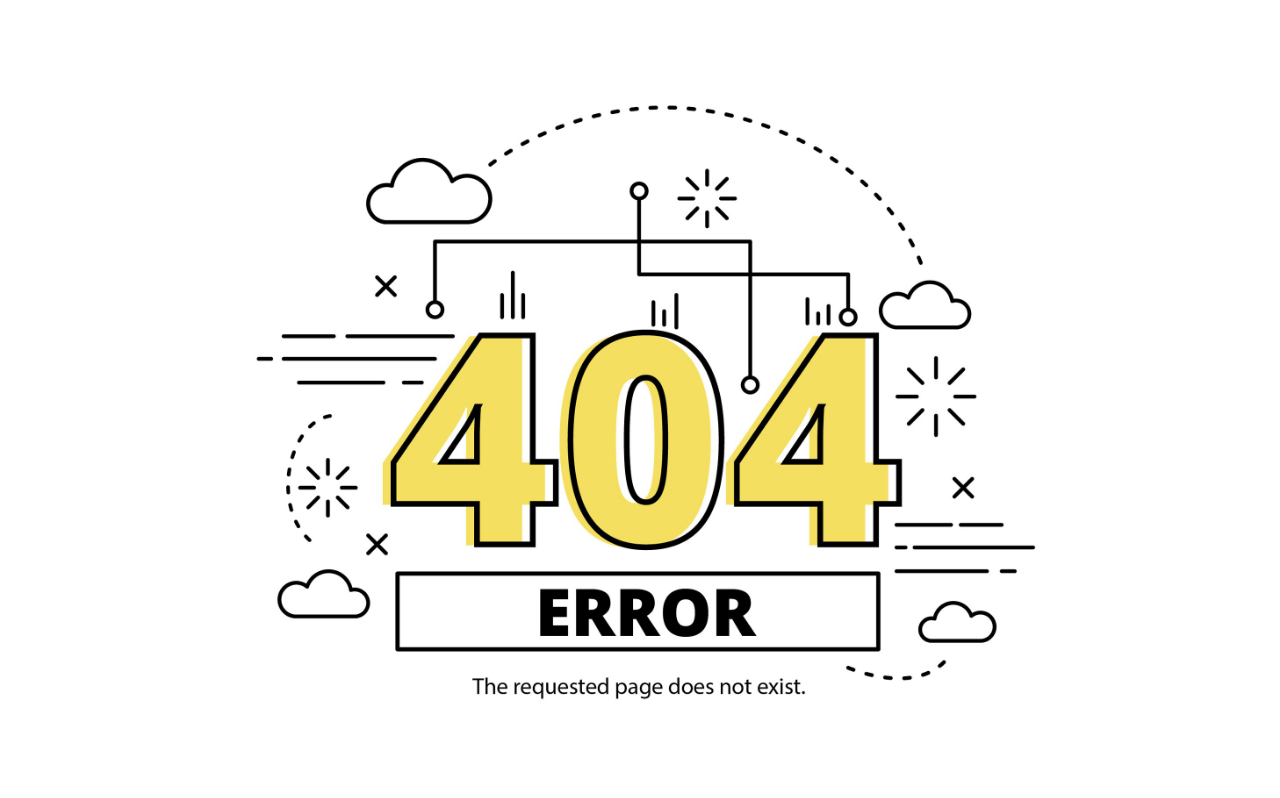
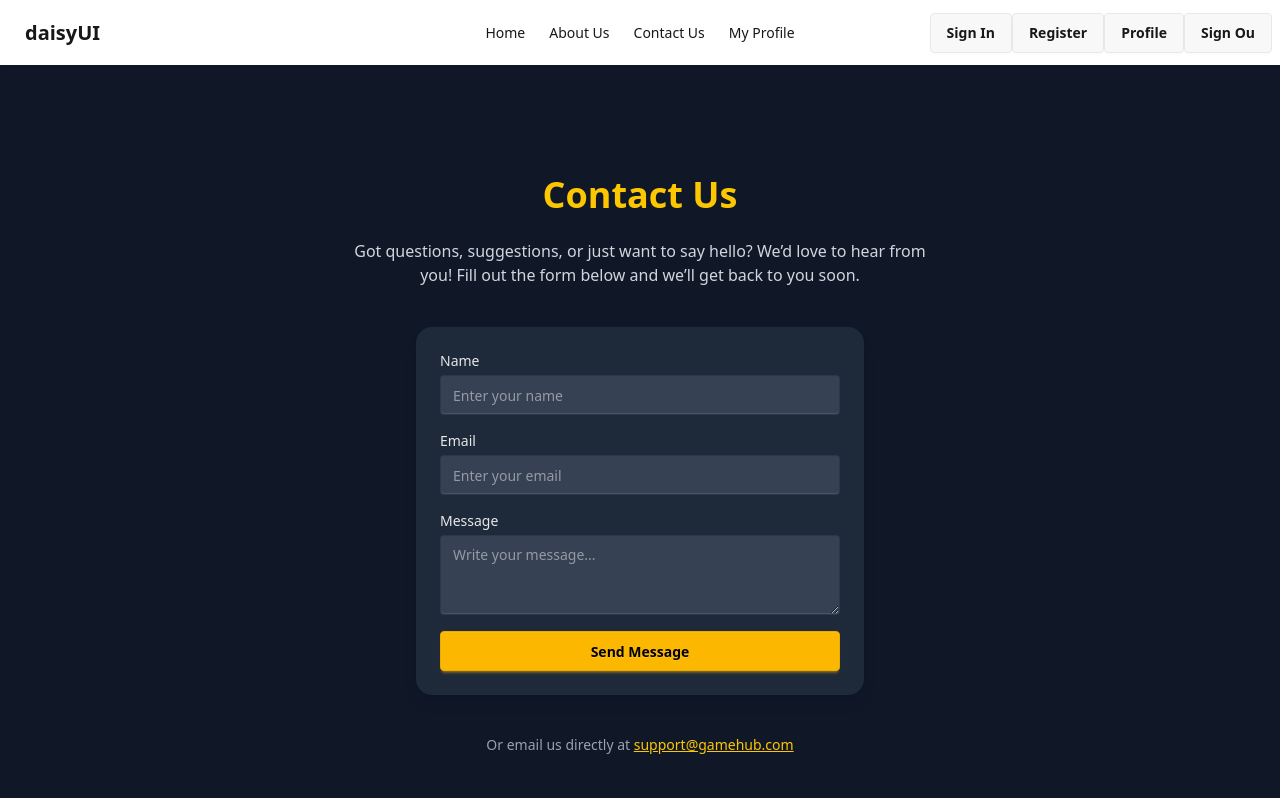
Before and after one commit to zubaer-developer/b12-a9-firesheild-zubaer-developer, a React (Vite) app: page /contact in a window 1280 px wide. Before the commit this address had no page. Shown: the top 798 px of the page. Built offline with nearby package versions, Linux system fonts and the light colour scheme.

Commit message:
setup about and contact page with motion animation

```diff
--- a/package.json
+++ b/package.json
@@ -11,11 +11,13 @@
   },
   "dependencies": {
     "@tailwindcss/vite": "^4.1.14",
+    "framer-motion": "^12.23.24",
     "react": "^19.1.1",
     "react-dom": "^19.1.1",
     "react-icons": "^5.5.0",
     "react-router": "^7.9.4",
     "react-slideshow-image": "^4.3.2",
+    "react-toastify": "^11.0.5",
     "tailwindcss": "^4.1.14"
   },
   "devDependencies": {
--- a/src/components/Navbar.jsx
+++ b/src/components/Navbar.jsx
@@ -8,13 +8,13 @@ const Navbar = () => {
         <NavLink to={"/"}>Home</NavLink>
       </li>
       <li>
-        <NavLink to={"/about-us"}>About Us</NavLink>
+        <NavLink to={"/about"}>About Us</NavLink>
       </li>
       <li>
-        <NavLink to={"/contact-page"}>Contact Us</NavLink>
+        <NavLink to={"/contact"}>Contact Us</NavLink>
       </li>
       <li>
-        <NavLink to={"/profile-page"}>My Profile</NavLink>
+        <NavLink to={"/profile"}>My Profile</NavLink>
       </li>
     </>
   );
--- /dev/null
+++ b/src/components/NewsLetter.jsx
@@ -0,0 +1,52 @@
+import { useState } from "react";
+import { toast } from "react-toastify";
+
+const NewsLetter = () => {
+  const [email, setEmail] = useState("");
+
+  const handleSubscribe = (e) => {
+    e.preventDefault();
+
+    if (!email) {
+      toast.error("Please enter a valid email.");
+      return;
+    }
+
+    toast.success("Thank you for subscribing!");
+    setEmail("");
+  };
+
+  return (
+    <div className="min-h-screen flex flex-col justify-center items-center bg-base-200 p-6">
+      {/* Hero Section */}
+      <div className="text-center mb-16">
+        <h1 className="text-4xl font-bold mb-4">Welcome to Gamehub!</h1>
+        <p className="text-lg text-gray-600">
+          Stay connected with the latest gaming news, updates, and special
+          offers.
+        </p>
+      </div>
+
+      {/* Newsletter Section */}
+      <div className="bg-base-100 shadow-xl p-8 rounded-2xl w-full max-w-md">
+        <h2 className="text-2xl font-semibold mb-4 text-center">
+          Join Our Newsletter
+        </h2>
+        <form onSubmit={handleSubscribe} className="space-y-4">
+          <input
+            type="email"
+            placeholder="Enter your email"
+            className="input input-bordered w-full"
+            value={email}
+            onChange={(e) => setEmail(e.target.value)}
+          />
+          <button type="submit" className="btn btn-primary w-full">
+            Subscribe
+          </button>
+        </form>
+      </div>
+    </div>
+  );
+};
+
+export default NewsLetter;
--- a/src/main.jsx
+++ b/src/main.jsx
@@ -1,15 +1,16 @@
 import { StrictMode } from "react";
 import { createRoot } from "react-dom/client";
 import "./index.css";
-import App from "./App.jsx";
 import { RouterProvider } from "react-router/dom";
 import AuthProvider from "./contexts/AuthProvider.jsx";
 import { router } from "./routes/router.jsx";
+import { ToastContainer } from "react-toastify";
 
 createRoot(document.getElementById("root")).render(
   <StrictMode>
     <AuthProvider>
       <RouterProvider router={router} />,
     </AuthProvider>
+    <ToastContainer></ToastContainer>
   </StrictMode>
 );
--- a/src/pages/HomePage.jsx
+++ b/src/pages/HomePage.jsx
@@ -1,6 +1,7 @@
 import React from "react";
 import Banner from "../components/Banner";
 import PopularGames from "../components/PopularGames";
+import NewsLetter from "../components/NewsLetter";
 
 const HomePage = () => {
   return (
@@ -13,6 +14,7 @@ const HomePage = () => {
       <PopularGames></PopularGames>
 
       {/* NewsLetter Section */}
+      <NewsLetter></NewsLetter>
     </div>
   );
 };
--- /dev/null
+++ b/src/pages/about.jsx
@@ -0,0 +1,46 @@
+import { motion } from "framer-motion";
+
+const About = () => {
+  return (
+    <div className="min-h-screen bg-gray-900 text-gray-200 flex flex-col items-center justify-center p-6">
+      <motion.h1
+        initial={{ y: -30, opacity: 0 }}
+        animate={{ y: 0, opacity: 1 }}
+        transition={{ duration: 0.6 }}
+        className="text-4xl font-bold text-yellow-400 mb-4"
+      >
+        About GameHub
+      </motion.h1>
+
+      <motion.p
+        initial={{ opacity: 0 }}
+        animate={{ opacity: 1 }}
+        transition={{ delay: 0.5 }}
+        className="max-w-2xl text-center leading-relaxed text-lg text-gray-300"
+      >
+        Welcome to{" "}
+        <span className="text-yellow-400 font-semibold">GameHub</span> — your
+        go-to online game library for discovering the most exciting indie games!
+        Our goal is to support passionate developers and connect them with
+        enthusiastic players.
+        <br />
+        <br />
+        Explore new worlds, find your next favorite game, and be part of a
+        community that celebrates creativity in gaming.
+      </motion.p>
+
+      <motion.div
+        initial={{ scale: 0.8, opacity: 0 }}
+        animate={{ scale: 1, opacity: 1 }}
+        transition={{ delay: 0.8 }}
+        className="mt-8"
+      >
+        <button className="btn btn-warning text-black font-semibold">
+          Explore Games
+        </button>
+      </motion.div>
+    </div>
+  );
+};
+
+export default About;
--- /dev/null
+++ b/src/pages/contact.jsx
@@ -0,0 +1,90 @@
+import { motion } from "framer-motion";
+
+const Contact = () => {
+  return (
+    <div className="min-h-screen bg-gray-900 text-gray-200 flex flex-col items-center justify-center px-4 py-10">
+      <motion.h1
+        initial={{ y: -30, opacity: 0 }}
+        animate={{ y: 0, opacity: 1 }}
+        transition={{ duration: 0.5 }}
+        className="text-4xl font-bold text-yellow-400 mb-6"
+      >
+        Contact Us
+      </motion.h1>
+
+      <motion.p
+        initial={{ opacity: 0 }}
+        animate={{ opacity: 1 }}
+        transition={{ delay: 0.4 }}
+        className="text-center text-gray-300 max-w-xl mb-10"
+      >
+        Got questions, suggestions, or just want to say hello? We’d love to hear
+        from you! Fill out the form below and we’ll get back to you soon.
+      </motion.p>
+
+      <motion.form
+        initial={{ opacity: 0 }}
+        animate={{ opacity: 1 }}
+        transition={{ delay: 0.7 }}
+        className="bg-gray-800 p-6 rounded-2xl shadow-lg w-full max-w-md space-y-4"
+        onSubmit={(e) => {
+          e.preventDefault();
+          alert("Message sent successfully!");
+        }}
+      >
+        <div>
+          <label className="block text-sm mb-1">Name</label>
+          <input
+            type="text"
+            placeholder="Enter your name"
+            className="input input-bordered w-full bg-gray-700 text-gray-100"
+            required
+          />
+        </div>
+
+        <div>
+          <label className="block text-sm mb-1">Email</label>
+          <input
+            type="email"
+            placeholder="Enter your email"
+            className="input input-bordered w-full bg-gray-700 text-gray-100"
+            required
+          />
+        </div>
+
+        <div>
+          <label className="block text-sm mb-1">Message</label>
+          <textarea
+            placeholder="Write your message..."
+            className="textarea textarea-bordered w-full bg-gray-700 text-gray-100"
+            required
+          ></textarea>
+        </div>
+
+        <button
+          type="submit"
+          className="btn btn-warning w-full text-black font-semibold"
+        >
+          Send Message
+        </button>
+      </motion.form>
+
+      <motion.div
+        initial={{ opacity: 0 }}
+        animate={{ opacity: 1 }}
+        transition={{ delay: 1 }}
+        className="mt-10 text-gray-400 text-sm"
+      >
+        Or email us directly at{" "}
+        <a
+          href="mailto:support@gamehub.com"
+          className="text-yellow-400 underline"
+        >
+          support@gamehub.com
+        </a>
+      </motion.div>
+    </div>
+  );
+};
+
+export default Contact;
```
Also changed, not shown: src/routes/router.jsx (+10 -0 lines), 1 other file (tests, documents, lock files or other folders).
